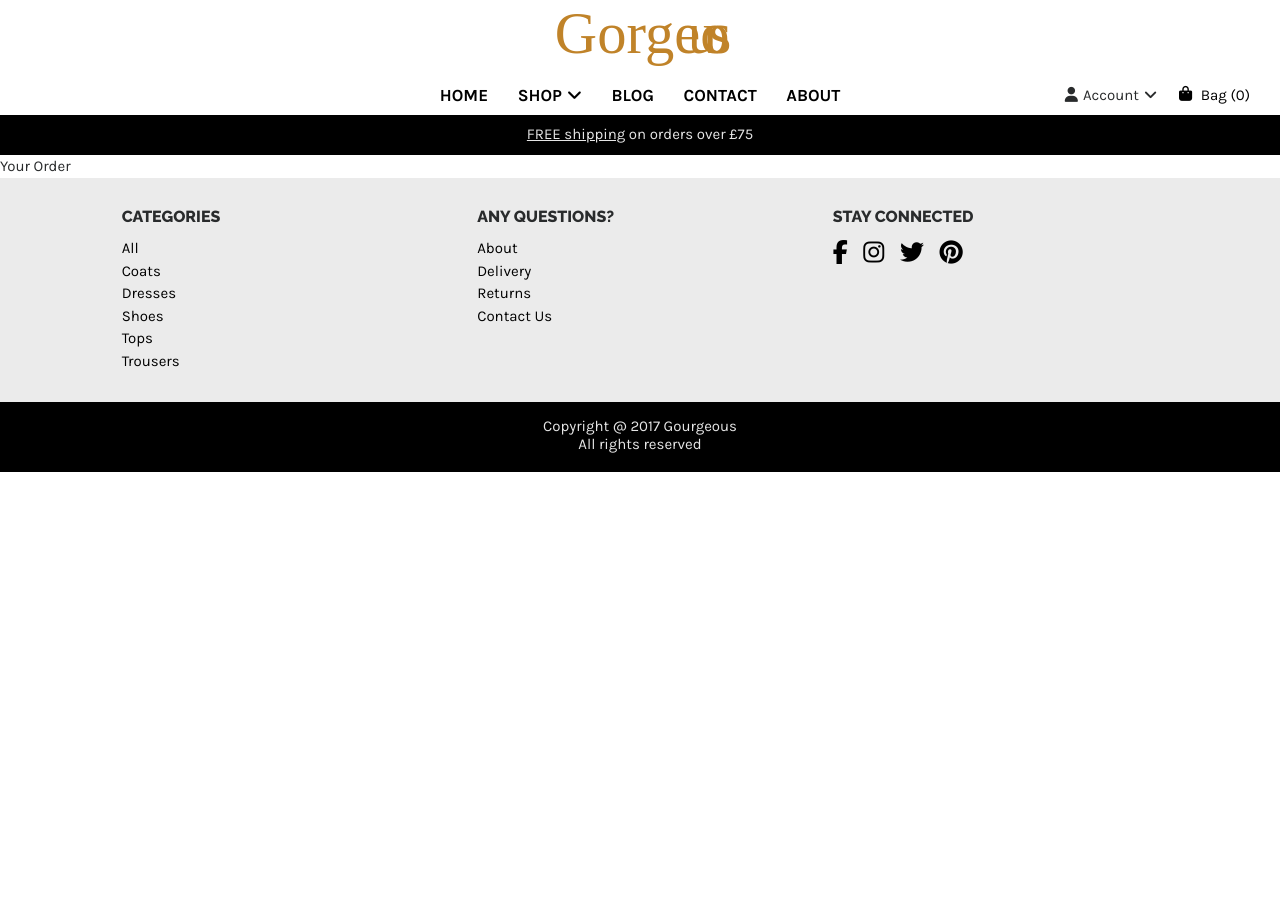
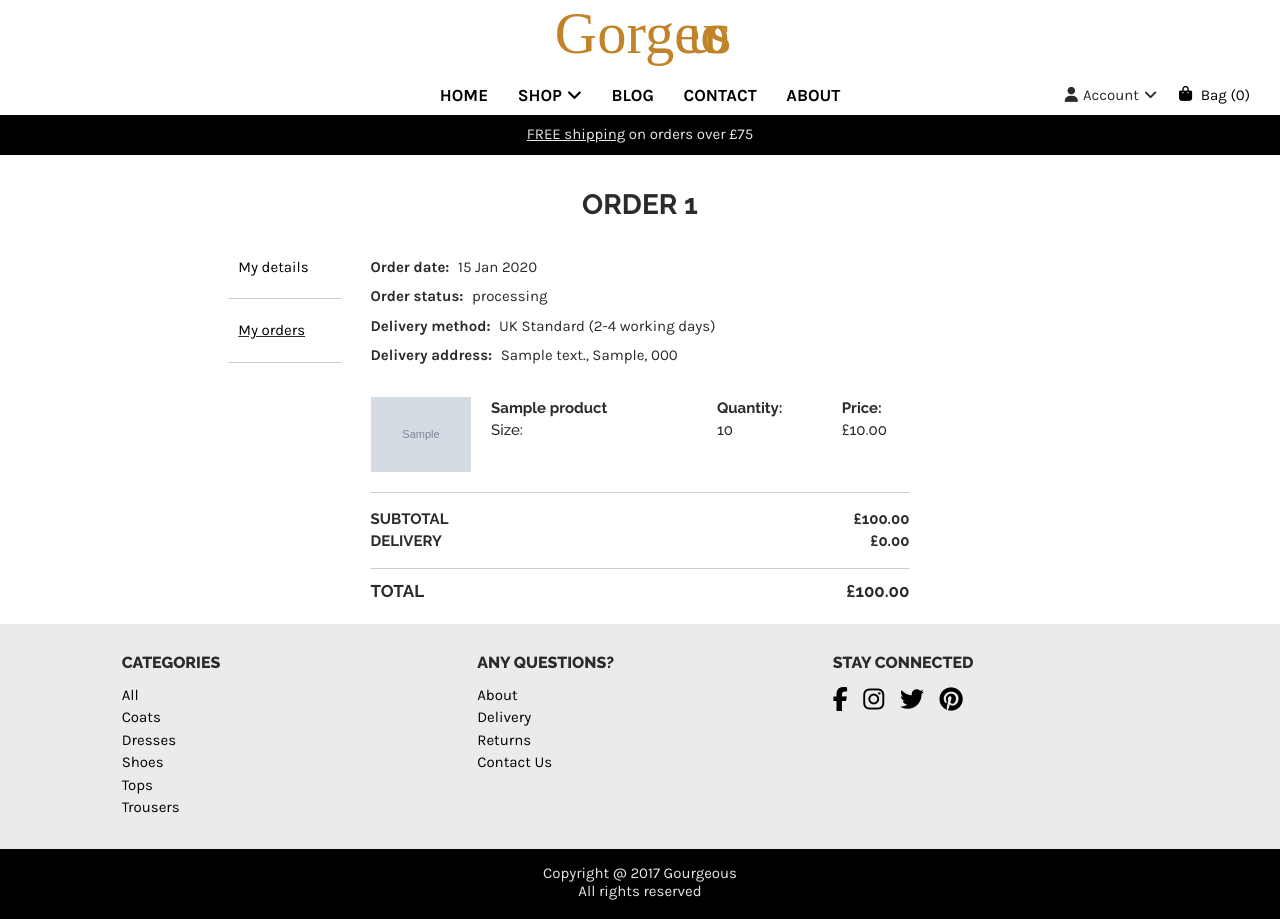
Before and after one commit to CovidHunter/Django-Clothy, a Django app: page /orders/1/ in a window 1280 px wide. Before the commit the page ends 472 px from the top, so only its background shows below. Run offline with Django 3.2, Linux system fonts and the light colour scheme; a user stored in the database is signed in; tables that the repository leaves empty hold one stand-in row (values such as "Sample post"); grey boxes marked "Sample" are stand-in pictures; some libraries are stand-ins or nearby versions.

Commit message:
style order page

```diff
--- a/static/css/custom.css
+++ b/static/css/custom.css
@@ -1174,10 +1174,6 @@ body {
         margin-bottom: 0;
     }
 
-    .account-nav-item:first-of-type {
-        padding-top: 20px;
-    }
-
     .account-nav-item {
         padding: 20px 10px;
     }
@@ -1862,48 +1858,48 @@ body {
     padding: 10px;
 }
 
-.cart-product__img {
+.product-item__img {
     width: 24%;
     margin-right: 7px;
 }
 
-.cart-product__details {
+.product-item__details {
     width: 69%;
     display: inline-block;
     vertical-align: top;
 }
 
-.cart-product {
+.product-item {
     position: relative;
 }
 
-.cart-product,
+.product-item,
 .cart-prices {
     padding-bottom: 10px;
     margin-bottom: 10px;
     border-bottom: 1px solid rgba(0,0,0,0.2);
 }
 
-.cart-product__button--update {
+.product-item__button--update {
     display: block;
 }
 
-.cart-product__details p:first-of-type {
+.product-item__details p:first-of-type {
     max-width: 85%;
 }
 
-.cart-product__details p {
+.product-item__details p {
     line-height: 1.3rem;
     font-weight: 700;
     font-family: 'Raleway', sans-serif;
 }
 
-.cart-product__price,
+.product-item__price,
 #size-update {
     margin-bottom: 7px;
 }
 
-.cart-product__form select {
+.product-item__form select {
     padding: 5px 3px;
 }
 
@@ -2006,26 +2002,26 @@ body {
         padding: 20px;
     }
 
-    .cart-product__img {
+    .product-item__img {
         width: 25%;
         margin-right: 17px;
     }
 
-    .cart-product,
+    .product-item,
     .cart-prices {
         padding-bottom: 20px;
         margin-bottom: 20px;
     }
 
-    .cart-product__details p {
+    .product-item__details p {
         line-height: unset;
     }
 
-    .cart-product__price {
+    .product-itemt__price {
         margin-bottom: 12px;
     }
 
-    .cart-product__form select {
+    .product-item__form select {
         padding: 5px;
     }
 
@@ -2137,24 +2133,24 @@ body {
     border-bottom: 1px solid rgba(0,0,0,0.2);
 }
 
-.cart-product__details span{
+.product-item__details span{
     margin-right: 5px;
 }
 
-.checkout-summary .cart-product__price {
+.checkout-summary .product-item__price {
     margin-bottom: 5px;
 }
 
-.cart-product__details .cart-product__size,
-.cart-product__details .cart-product__quantity {
+.product-item__details .product-item__size,
+.product-item__details .product-item__quantity {
     font-weight: 400;
 }
 
-.checkout-summary .cart-product__img {
+.checkout-summary .product-item__img {
     width: 24%;
 }
 
-.checkout-summary .cart-product__details p:first-of-type {
+.checkout-summary .product-item__details p:first-of-type {
     max-width: unset;
 }
 
@@ -2311,10 +2307,6 @@ label[for='id_expiry_month'] {
 }
 
 @media screen and (min-width : 768px) {
-    #account-orders {
-        padding-top: 35px;
-    }
-
     .account-orders__view {
         width: 140px;
     }
@@ -2324,14 +2316,125 @@ label[for='id_expiry_month'] {
     }
 }
 
+/* Order */
+
+.bold {
+    font-weight: 700;
+    margin-right: 5px;
+}
+
+.account-order__details {
+    margin-bottom: 20px;
+}
+
+.account-order__details p {
+    margin-bottom: 7px;
+}
+
+.order-item {
+    margin-bottom: 10px;
+}
+
+.order-item__img {
+    width: 75px;
+    margin-right: 7px;
+}
+
+.delivery-method {
+    display: block;
+}
+
+.product-item__details .order-item__price {
+    font-weight: 400;
+}
+
+.account-order__order-items {
+    margin-bottom: 5px;
+    border-bottom: 1px solid rgba(0,0,0,0.2);
+}
+
+#account-orders .price {
+    float: right;
+}
+
+.order-item .product-item__details p {
+    line-height: unset;
+}
+
+.order-item .product-item__details {
+    width: 70%;
+}
+
+.order-item .product-item__details p:first-of-type {
+    max-width: unset;
+}
+
+.order-prices {
+    padding-bottom: 5px;
+    margin-bottom: 5px;
+}
+
+@media screen and (min-width : 768px) {
+    .order-item {
+        margin-bottom: 20px;
+    }
+
+    .order-item__img {
+        width: 100px;
+        margin-right: 17px;
+    }
+
+    .account-order__details {
+        margin-bottom: 30px;
+    }
+
+    .delivery-method {
+        display: inline;
+    }
+
+    .order-item .product-item__details {
+        width: 80%;
+    }
+
+    .order-item .order-item__name-size,
+    .order-item .product-item__quantity,
+    .order-item__price {
+        display: inline-block;
+        vertical-align: top;
+    }
+
+    .order-item .order-item__name-size {
+        width: 55%;
+    }
+
+    .order-item .product-item__quantity {
+        width: 30%;
+    }
+
+    .order-item .product-item__quantity span,
+    .order-item__price span {
+        display: block;
+        font-weight: 700;
+    }
+
+    .account-order__order-items {
+        margin-bottom: 15px;
+    }
+
+    .order-prices {
+        padding-bottom: 15px;
+        margin-bottom: 10px;
+    }
+}
+
+@media screen and (min-width : 1200px) {
+    .order-item .product-item__details {
+        width: 75%;
+    }
+}
+
 @media screen and (min-width : 1440px) {
-    .account-content--orders {
-        padding: 0 5%;
-    }
-}
-
-@media screen and (min-width : 1824px) {
-    .account-content--orders {
-        padding: 0 8%;
-    }
-}
+    .order-item .product-item__details {
+        width: 80%;
+    }
+}
--- a/templates/orders/order.html
+++ b/templates/orders/order.html
@@ -1,6 +1,54 @@
 {% extends "base.html" %}
-{% load static %}
 
 {% block content %}
-    Your Order
+    <div class="container-fluid">
+        <div class="row">
+           <div class="col">
+                <h1 class="heading heading--top">Order {{ order.order.id }}</h1>
+            </div>
+        </div>
+        <div class="row">
+           <div id="account-content" class="col-sm-12 col-lg-10 col-xl-8">
+               <div class="row">
+                   <div id="account-nav" class="col-sm-12 col-md-2">
+                       <div class="account-nav-item">
+                           <a href="{% url 'account' %}">My details</a>
+                       </div>
+                       <div class="account-nav-item account-nav-item--underline">
+                           <a href="{% url 'orders_list' %}">My orders</a>
+                       </div>
+                   </div>
+                   <div id="account-orders" class="col-sm-12 col-md-10 col-xl-8">
+                        <div class="account-order__details">
+                            <p><span class="bold">Order date:</span> {{ order.date }}</p>
+                            <p><span class="bold">Order status:</span> {{ order.order.status }}</p>
+                            <p><span class="bold delivery-method">Delivery method:</span> UK Standard (2-4 working days)</p>
+                            <p><span class="bold">Delivery address:</span> {{ order.order.address }}, {{ order.order.town }}, {{ order.order.postcode }}</p>
+                        </div>
+                       <div class="account-order__order-items">
+                           {% for item in order_items %}
+                               <div class="order-item">
+                                   <img class="order-item__img" src="/media/{{ item.image.image }}" alt="">
+                                   <div class="product-item__details">
+                                       <div class="order-item__name-size">
+                                           <p>{{ item.item.product.name }}</p>
+                                           <p class="product-item__size"><span>Size:</span> {{ item.item.size }}</p>
+                                       </div>
+                                       <p class="product-item__quantity"><span>Quantity:</span> {{ item.item.quantity }}</p>
+                                       <p class="order-item__price"><span>Price:</span> £{{ item.item.price }}</p>
+                                   </div>
+                               </div>
+                           {% endfor %}
+                       </div>
+                       <div class="cart-prices order-prices">
+                           <p><span>Subtotal</span> <span class="price price--subtotal">£{{ order.subtotal }}</span></p>
+                           <p><span>Delivery</span> <span class="price price--delivery">£{{ order.delivery }}</span></p>
+                       </div>
+                       <div class="cart-total">
+                           <p><span>Total</span> <span class="price price--total">£{{ order.total }}</span></p>
+                       </div>
+                   </div>
+               </div>
+            </div>
+        </div>
 {% endblock %}
--- a/templates/orders/orders_list.html
+++ b/templates/orders/orders_list.html
@@ -8,7 +8,7 @@
             </div>
         </div>
         <div class="row">
-           <div id="account-content" class="col-sm-12 col-lg-10 account-content--orders">
+           <div id="account-content" class="col-sm-12 col-lg-10 col-xl-8">
                <div class="row">
                    <div id="account-nav" class="col-sm-12 col-md-2">
                        <div class="account-nav-item">
```
Also changed, not shown: other parts of static/css/custom.css (+12 -12 lines).
